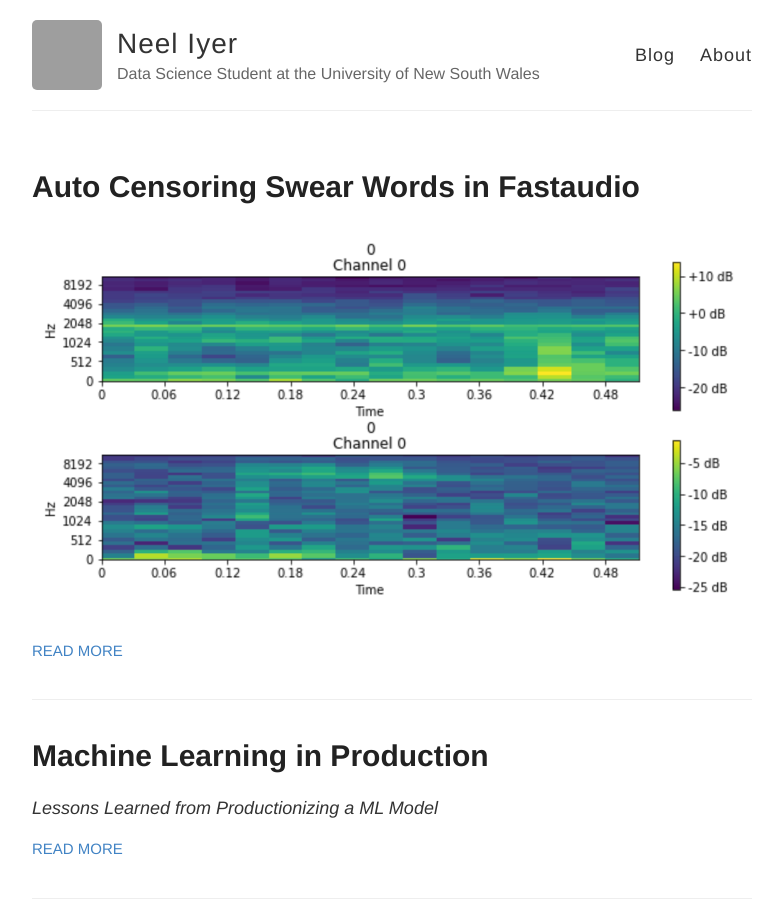
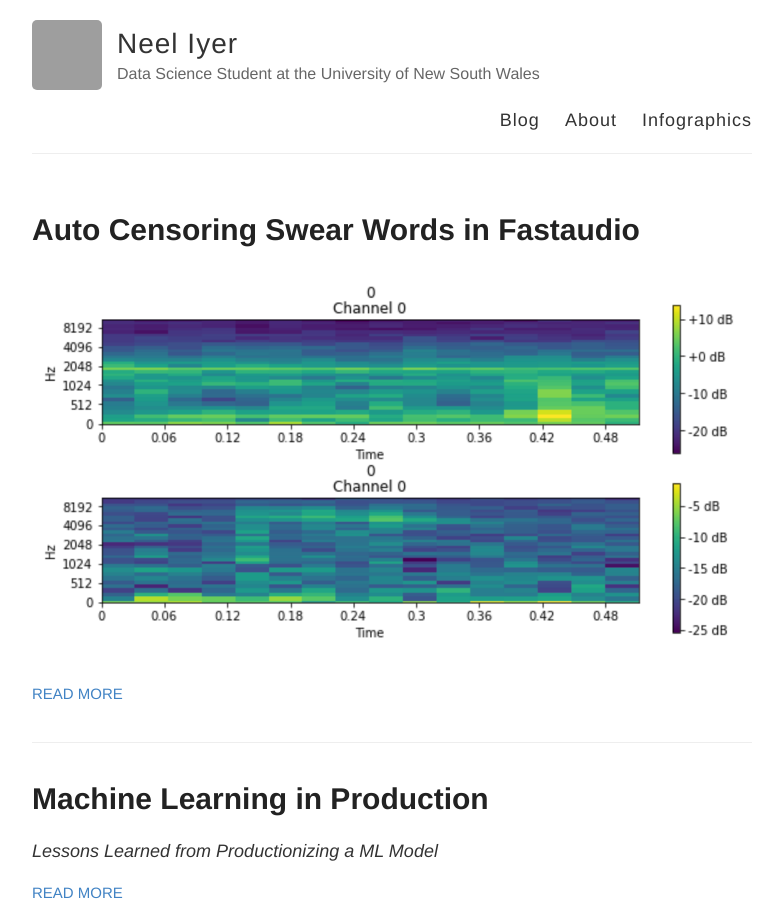
Before and after one commit to neelriyer/neelriyer.github.io, a Jekyll site: the page built from index.html, in a window 1280 px wide and 900 px high. Shown: the whole window, without its empty margins (248-1031 px from the left). Built offline with Jekyll 4.4.1, drawn with Linux system fonts in a browser that asks for light colours; grey boxes are pictures that could not be loaded.

Commit message:
add infographics

```diff
--- a/_layouts/default.html
+++ b/_layouts/default.html
@@ -42,6 +42,7 @@
           <nav>
             <a href="{{ site.baseurl }}/">Blog</a>
             <a href="{{ site.baseurl }}/about">About</a>
+            <a href="{{ site.baseurl }}/infographics">Infographics</a>
           </nav>
         </header>
       </div>
```
